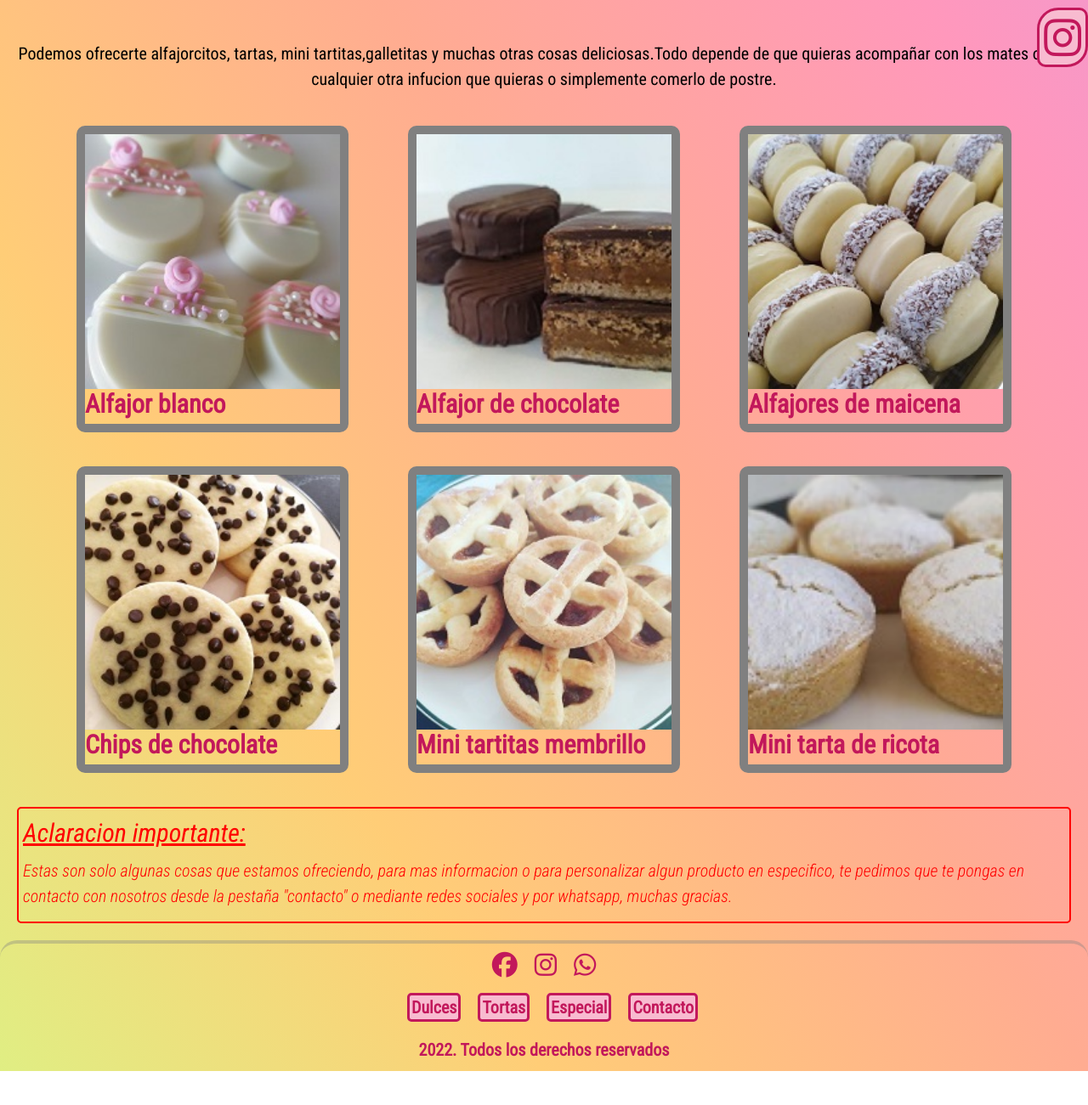
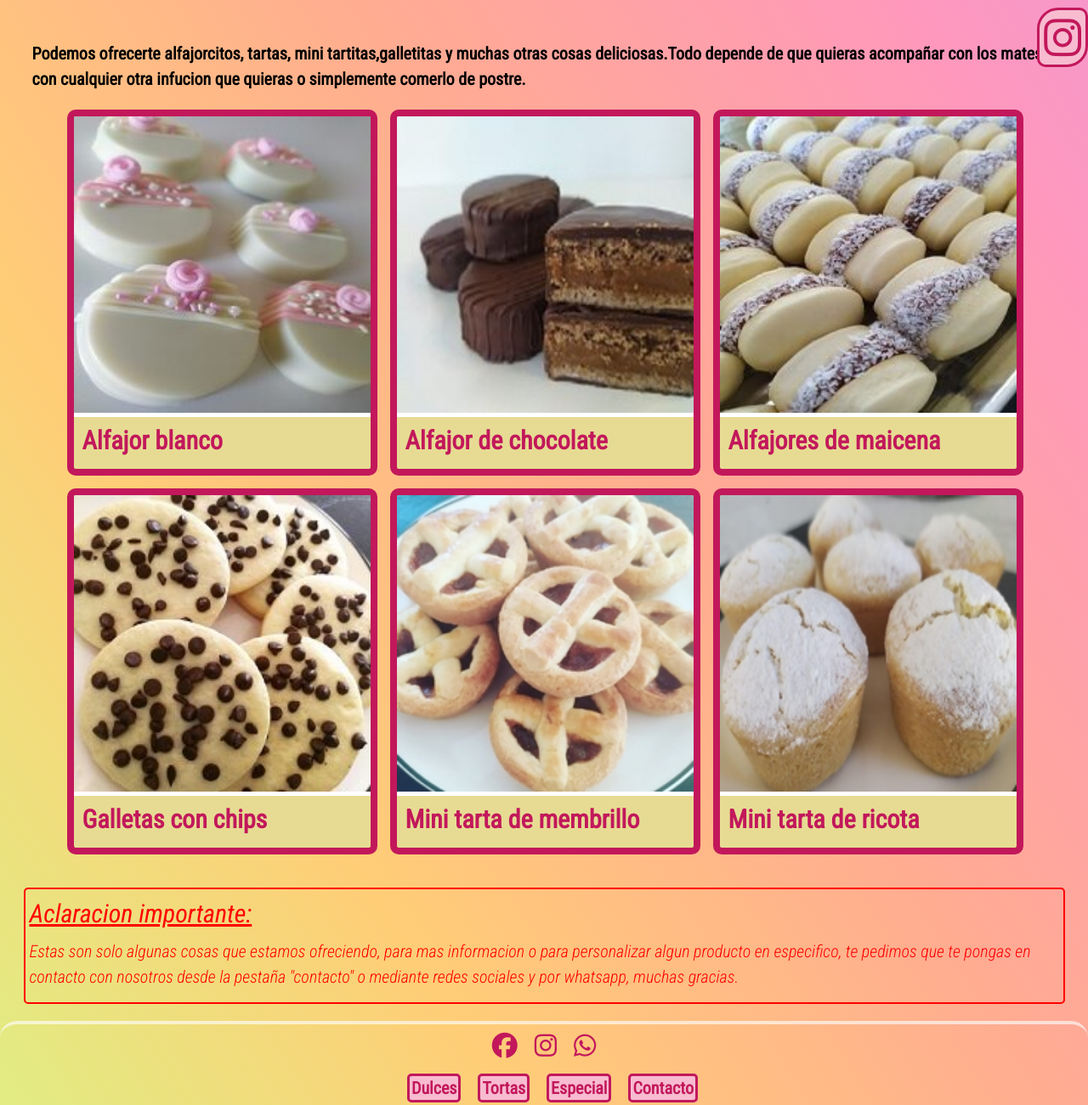
Before and after one commit to hectorlehmann/teffina_cakes_proyecto, a plain HTML site: page pages/dulces.html in a window 1280 px wide. Shown: the part 671-1972 px from the top of the page at 85% size. Before the commit the page ends 1932 px from the top, so only its background shows below. Drawn offline with nearby package versions, Linux system fonts and the light colour scheme.

Commit message:
segunda version

```diff
--- a/css/style.css
+++ b/css/style.css
@@ -160,7 +160,7 @@ footer div ul li a{
                     }
 
 .movimientoCajaFija:hover{  transform:translate(-1rem,-1rem) scale(1.1,1.1);
-                            background-color: white;
+                            color: white;
                             border: 3px solid #C2185B;
                             background-image: linear-gradient(to top, #f77062 0%, #fe5196 100%);
 
@@ -200,13 +200,16 @@ footer div ul li a{
 
                                 }
 
-.movimientoSeisImagenes{    transform:translate(1rem,1rem);
+.movimientoSeisImagenes{    transform:translate(0.1rem,0.1rem);
                             transition: transform 1s, background-color 1s;
+                            cursor: pointer;
+
 
                         }
 
-.movimientoSeisImagenes:hover{      transform:translate(1rem,1rem) scale(1.05,1.05);
+.movimientoSeisImagenes:hover{      transform:translate(0.1rem,0.1rem) scale(1.05,1.05);
                                     background-color: #F8BBD0;
+
 
                             }
 
@@ -227,7 +230,7 @@ footer div ul li a{
 
 .pieDePagina{
 
-                border-top: rgba(128, 128, 128, 0.37) 4px solid;
+                border-top: rgba(255, 255, 255, 0.623) 4px solid;
                 border-radius: 2rem;
 
             }
@@ -302,6 +305,8 @@ footer div ul li a{
                     background-image: url(../assets/images/tortas/muestra.jpg);
                     background-position:  center;
                     margin-bottom: 50px;
+                    border-radius: 3rem;
+                    border: 1em solid white;
 
                     }
 
@@ -314,6 +319,8 @@ footer div ul li a{
                         background-image: url(../assets/images/especial/muestra.jpg);
                         background-position: center;
                         margin-bottom: 50px;
+                        border-radius: 3rem;
+                        border: 1em solid white;
 
                     }
 
@@ -325,6 +332,8 @@ footer div ul li a{
                         background-image: url(../assets/images/contacto/muestra.jpg);
                         background-position: center;
                         margin-bottom: 50px;
+                        border-radius: 3rem;
+                        border: 1em solid white;
 
 }
 
--- a/pages/dulces.html
+++ b/pages/dulces.html
@@ -44,60 +44,87 @@
         </header>
 
         <main>
-            <section class="imagenEjemploDos">
+            <section class="imagenEjemploDos container-fluid">
                 <div class="margenTitulo">
                     <h1>Dulces</h1>
                 </div>
             </section>
-            <section>
-                <div class="textoPestañas">
+            <section class="container-xxl">
+                <div class="textoNosotros">
                     <p>Podemos ofrecerte alfajorcitos, tartas, mini tartitas,galletitas y muchas otras cosas deliciosas.Todo depende de que quieras acompañar con los mates o con cualquier otra infucion que quieras o simplemente comerlo de postre.</p>
                 </div>
             </section>
 
-            <section class=" contenedorSeisImagenesPestañas">
+            <section class="container" data-aos="fade-up" data-aos-duration="2000">
+                <div class="row row-cols-1 row-cols-md-3 g-4">
+                    <div class="col">
+                      <div class="card h-100 movimientoSeisImagenes">
+                        <img src="../assets/images/dulces/rsz_1alfajor_blanco.jpg" class="card-img-top" alt="alfajor blanco">
+                        <div class="card-body">
+                          <h2 class="card-title">Alfajor blanco</h2>
 
-                <div class="bordeSeisImagenes movimientoSeisImagenes" data-aos="fade-up" data-aos-duration="2000">
-                    <img class="imagenes" src="../assets/images/dulces/alfajor blanco.jpeg" alt="alfajor blanco">
-                    <h2>Alfajor blanco</h2>
-                </div>
+                        </div>
+                      </div>
+                    </div>
+                    <div class="col">
+                      <div class="card h-100 movimientoSeisImagenes">
+                        <img src="../assets/images/dulces/rsz_alfajor_negro.jpg" class="card-img-top" alt="alfajor negro">
+                        <div class="card-body">
+                          <h2 class="card-title">Alfajor de chocolate</h2>
 
-                <div class="bordeSeisImagenes movimientoSeisImagenes" data-aos="fade-up" data-aos-duration="2000">
-                    <img class="imagenes" src="../assets/images/dulces/alfajor negro.jpeg" alt="alfajor negro">
-                    <h2>Alfajor de chocolate</h2>
-                </div>
-                <div class="bordeSeisImagenes movimientoSeisImagenes" data-aos="fade-up" data-aos-duration="2000">
-                    <img class="imagenes" src="../assets/images/dulces/alfajorcitos de maicena.jpeg" alt="alfajorcitos de maicena">
-                    <h2>Alfajores de maicena</h2>
-                </div>
+                        </div>
+                      </div>
+                    </div>
+                    <div class="col">
+                      <div class="card h-100 movimientoSeisImagenes">
+                        <img src="../assets/images/dulces/rsz_1alfajorcitos_de_maicena2.jpg" class="card-img-top" alt="alfajor de maicena">
+                        <div class="card-body">
+                          <h2 class="card-title">Alfajores de maicena</h2>
 
-            </section>
+                        </div>
+                      </div>
+                    </div>
+                    <div class="col">
+                      <div class="card h-100 movimientoSeisImagenes">
+                        <img src="../assets/images/dulces/rsz_1galletas_con_chips.jpg" class="card-img-top" alt="galletas con chips">
+                        <div class="card-body">
+                          <h2 class="card-title">Galletas con chips</h2>
 
-            <section class=" contenedorSeisImagenesPestañas">
-                <div class="bordeSeisImagenes movimientoSeisImagenes" data-aos="fade-up" data-aos-duration="2000">
-                    <img class="imagenes" src="../assets/images/dulces/galletas con chips.jpeg" alt="galletas con chips">
-                    <h2>Chips de chocolate</h2>
-                </div>
-                <div class="bordeSeisImagenes movimientoSeisImagenes" data-aos="fade-up" data-aos-duration="2000">
-                    <img class="imagenes" src="../assets/images/dulces/mini pastafrola.jpeg" alt="mini pastafrola">
-                    <h2>Mini tartitas membrillo</h2>
-                </div>
-                <div class="bordeSeisImagenes movimientoSeisImagenes" data-aos="fade-up" data-aos-duration="2000">
-                    <img class="imagenes" src="../assets/images/dulces/mini tartas de ricotas.jpeg" alt="mini tarta de ricota">
-                    <h2>Mini tarta de ricota</h2>
-                </div>
+                        </div>
+                      </div>
+                    </div>
+                    <div class="col">
+                        <div class="card h-100 movimientoSeisImagenes">
+                          <img src="../assets/images/dulces/rsz_2mini_pastafrola.jpg" class="card-img-top" alt="mini pastafrola">
+                          <div class="card-body">
+                            <h2 class="card-title">Mini tarta de membrillo</h2>
+
+                          </div>
+                        </div>
+                      </div>
+                      <div class="col">
+                        <div class="card h-100 movimientoSeisImagenes">
+                          <img src="../assets/images/dulces/rsz_1mini_ricota.jpg" class="card-img-top" alt="mini de ricota">
+                          <div class="card-body">
+                            <h2 class="card-title">Mini tarta de ricota</h2>
+
+                          </div>
+                        </div>
+                      </div>
+
+                  </div>
             </section>
 
         </main>
 
-            <section data-aos="zoom-in" data-aos-duration="2000">
+            <section class="container-xxl" data-aos="zoom-in" data-aos-duration="2000">
                 <div class="bordeRojo">
                     <h3>Aclaracion importante:</h3>
                     <p class="textoRojo cursiva">Estas son solo algunas cosas que estamos ofreciendo, para mas informacion o para personalizar algun producto en especifico, te pedimos que te pongas en contacto con nosotros desde la pestaña "contacto" o mediante redes sociales y  por whatsapp, muchas gracias.  </p>
                 </div>
             </section>
 
-        <footer class="pieDePagina">
+        <footer class="pieDePagina container-fluid">
             <div class="cajaFija movimientoCajaFija">
                 <a href="https://www.instagram.com/teffina.cakes/?igshid=y0spmqhc0nvj&fbclid=IwAR3x3s7AH_943IRQsQ0_VwAbhFhU6JmEJPzt9FSj06GzU1rNykp3lxshdwM" target="_blank">
                     <i class="fa-brands fa-instagram iconoCajaFija"></i>
```
Also changed, not shown: assets/images/dulces/alfajor blanco.jpeg (deleted), assets/images/dulces/alfajor negro.jpeg (deleted), assets/images/dulces/alfajorcitos de maicena.jpeg (deleted), assets/images/dulces/galletas con chips.jpeg (deleted), assets/images/dulces/inicio.jpeg (deleted), assets/images/dulces/mini pastafrola.jpeg (deleted), assets/images/dulces/mini tartas de ricotas.jpeg (deleted), assets/images/dulces/rsz_1alfajor_blanco.jpg (added), assets/images/dulces/rsz_1alfajorcitos_de_maicena2.jpg (added), assets/images/dulces/rsz_1galletas_con_chips.jpg (added), assets/images/dulces/rsz_1mini_ricota.jpg (added), assets/images/dulces/rsz_2mini_pastafrola.jpg (added), assets/images/dulces/rsz_alfajor_negro.jpg (added).
